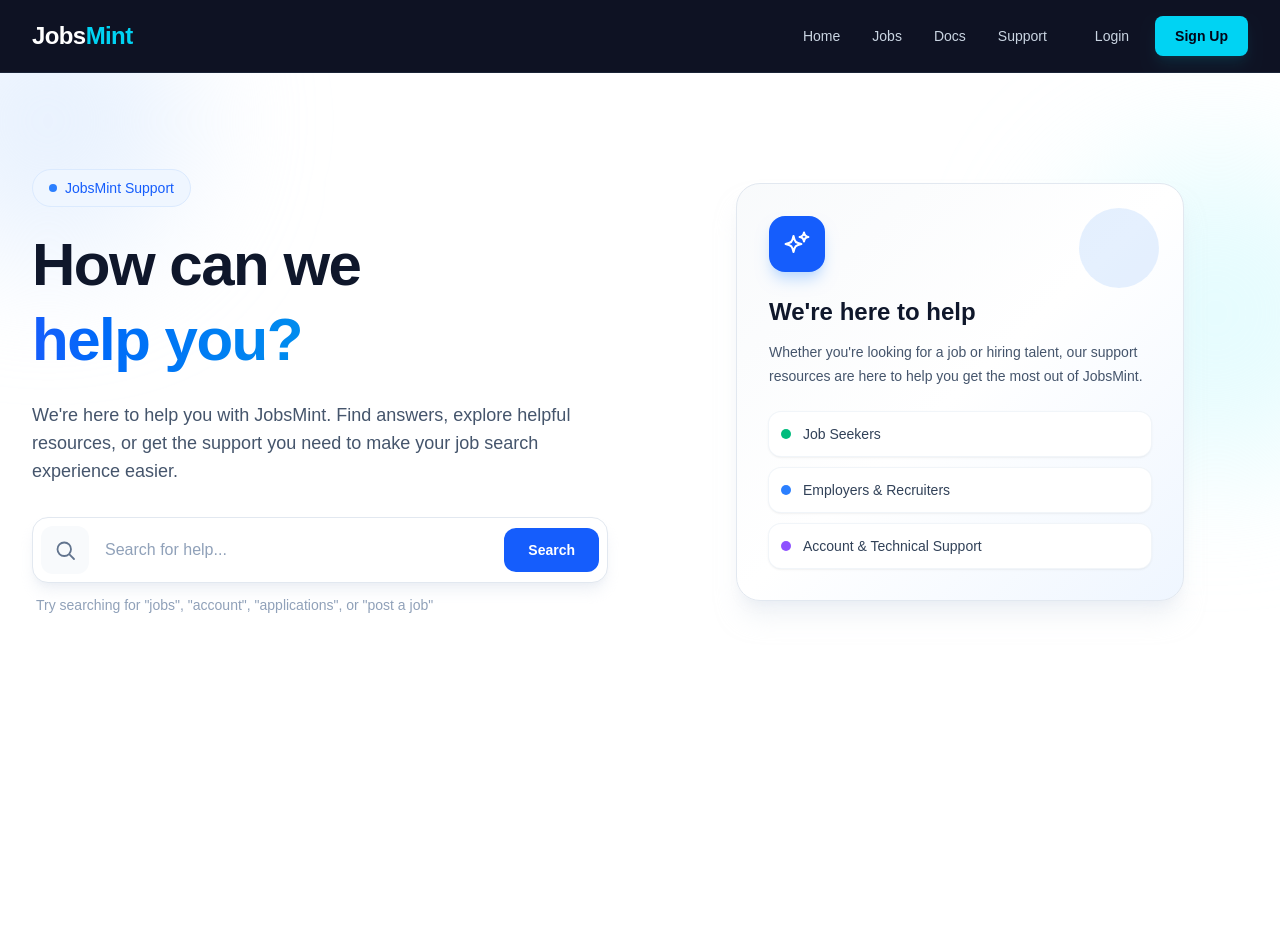
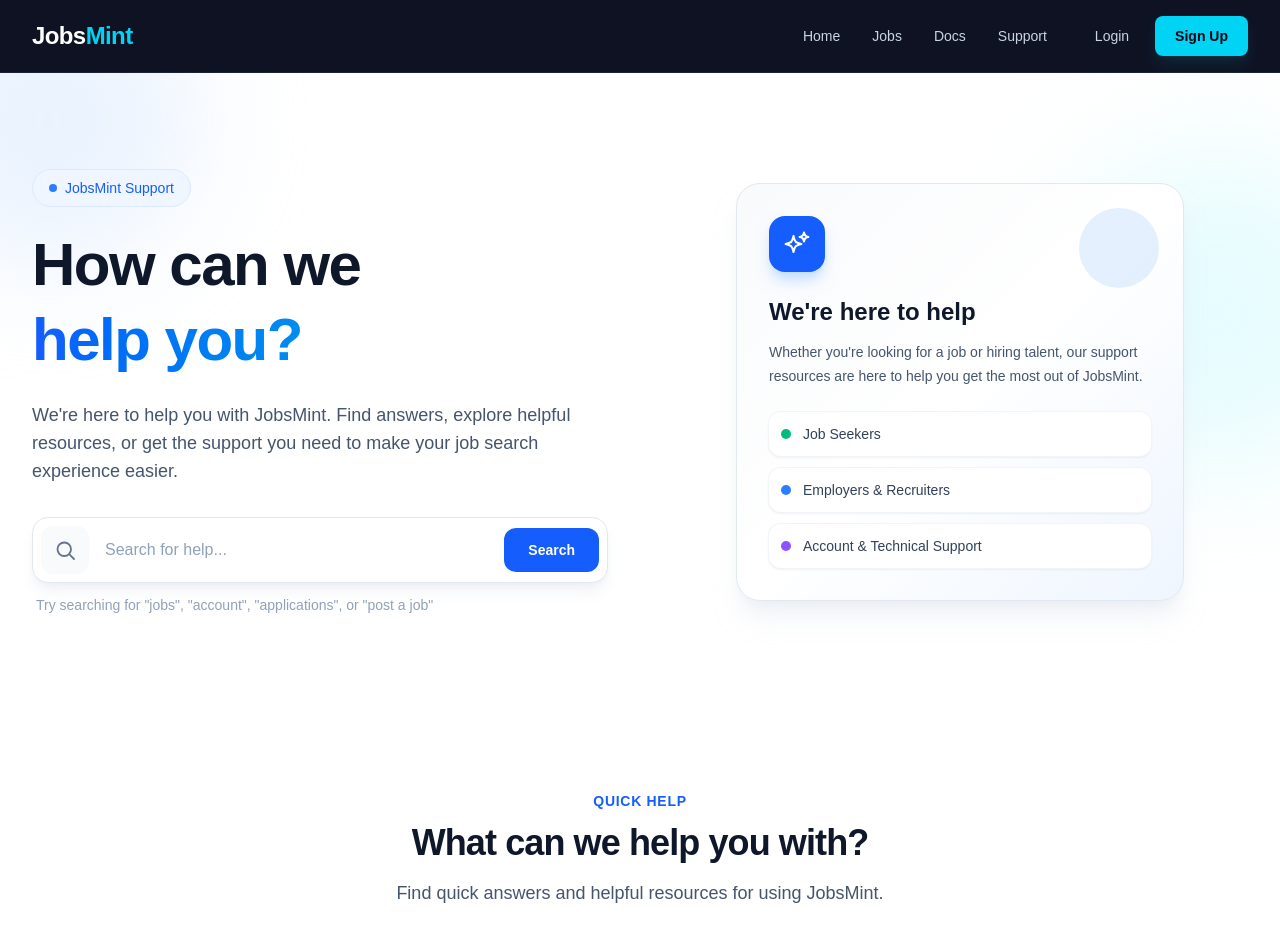
Before and after one commit to raushan-sinha/jobsmint, a Next.js app: page /support in a window 1280 px wide. Shown: the top 952 px of the page. Before the commit the page ends 800 px from the top, so only its background shows below. Built offline with nearby package versions, Linux system fonts and the light colour scheme.

Commit message:
Added new component - 'QuickHelpSection' & Added bracket for closing Components file

```diff
--- a/app/support/page.tsx
+++ b/app/support/page.tsx
@@ -1,7 +1,11 @@
+import QuickHelpSection from "./QuickHelpSection";
 import SupportHero from "./SupportHero";
 
 export default function SupportPage() {
     return (
-        <SupportHero />
+        <>
+            <SupportHero />
+            <QuickHelpSection />
+        </>
     )
 }
```
